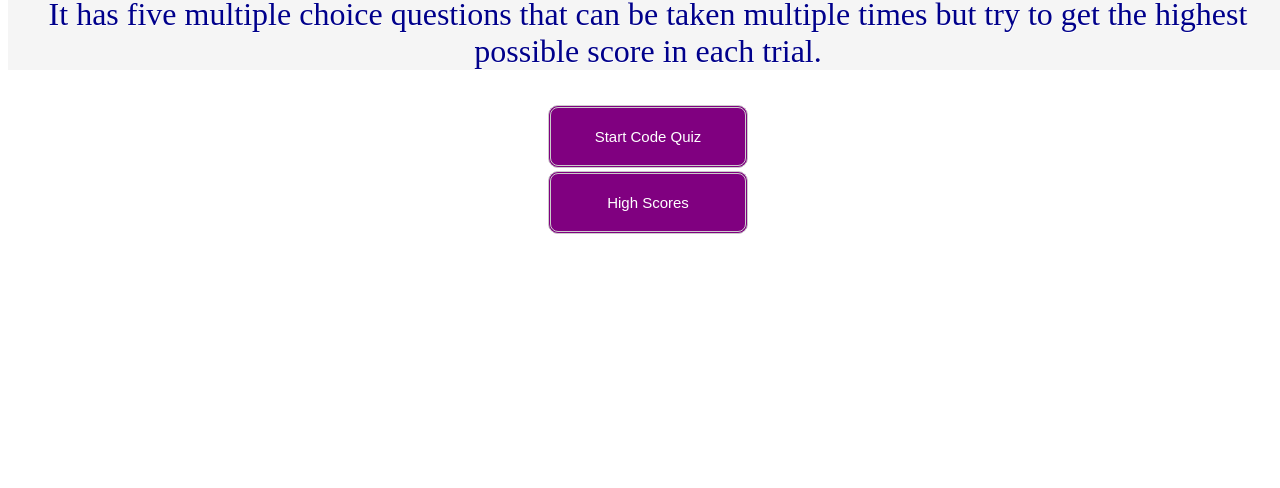
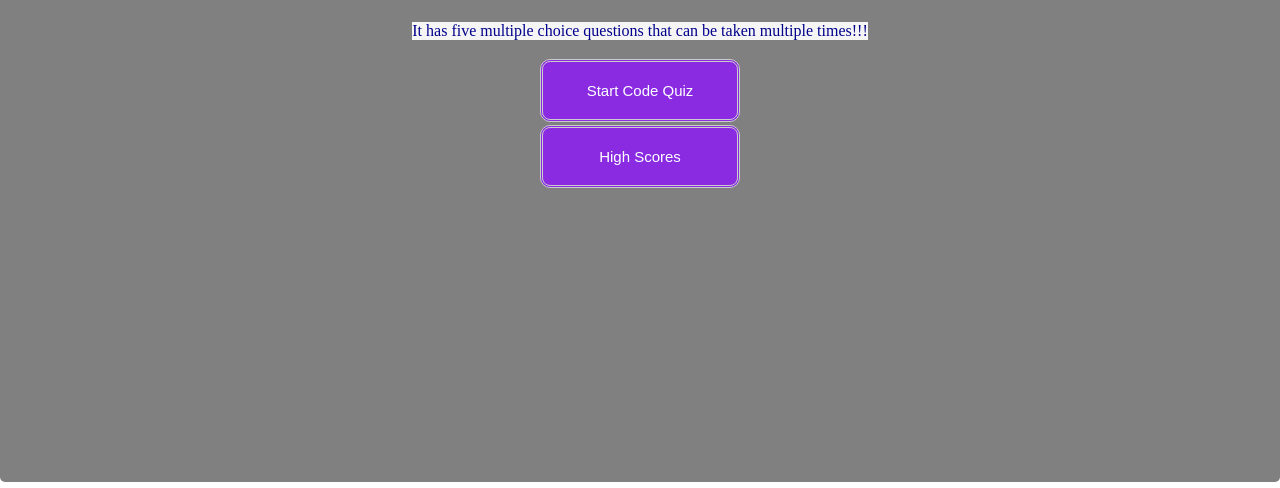
Before and after one commit to samuelsholib/code-quiz-API, a plain HTML site: page index.html in a window 1280 px wide. Shown: the part 328-816 px from the top of the page. Drawn offline with Linux system fonts and the light colour scheme.

Commit message:
third commit

```diff
--- a/Assets/css/style.css
+++ b/Assets/css/style.css
@@ -1,19 +1,22 @@
-li {
-    padding-bottom: 3px;
-    color: white;
-    text-shadow: 1.5px 1px 3px black;
-    list-style-type: none;
+    body {
+        padding: 0;
+        margin: 0;
+        display: flex;
+        justify-content: center;
+        align-items: center;
+        width: 100vw;
+        height: 100vh;
     }
 
-p {
-    color: black;
-    text-shadow: .5px .5px white;
-    text-align: center;
-    font-size: xx-large;
-    font-family: sans-serif;
+    .container {
+        width: 800px;
+        max-width: 80%;
+        background-color: grey;
+        border-radius: 5px;
+        padding: 10px;
     }
 
-.container h2 {
+    .container h1 {
         font-family: 'Times New Roman', Times, serif;
         background-color: darkblue;
         color: #eeeeee;
@@ -24,12 +27,12 @@ p {
 
     .container p {
         font-family: 'Times New Roman', Times, serif;
-    font-size: 50;
+        font-size: 100;
         background-color: whitesmoke;
         color: darkblue;
         text-decoration: dotted;
         align-items: center;
-    justify-content: space-evenly;
+        flex-direction: column;
     }
 
     input {
@@ -49,7 +52,7 @@ input {
     button {
         display: inline-block;
         font-family: sans-serif;
-    background-color: purple;
+        background-color: blueviolet;
         border-radius: 10px;
         border: 3px double #cccccc;
         color: white;
@@ -61,7 +64,7 @@ button {
     }
 
     button:hover {
-    box-shadow: 4px 3px 6px purple;
+        box-shadow: 4px 3px 6px blueviolet;
     }
 
     #startpage {
@@ -72,7 +75,7 @@ button:hover {
 
     #timer {
         font-family: sans-serif;
-    background-color: purple;
+        background-color: blueviolet;
         color: #eeeeee;
         font-size: x-large;
         text-shadow: .5px .5px black;
@@ -81,6 +84,7 @@ button:hover {
 
     #quiz {
         display: none;
+        flex-direction: column;
     }
 
     #result {
--- a/index.html
+++ b/index.html
@@ -12,9 +12,8 @@
     <div class="container">
 
         <div id="startpage">
-            <h2>This quiz is intended to test your programming knowledge.</h2>
-            <p> It has five multiple choice questions that can be taken multiple times but try to get the highest possible score in each trial. </p>
-
+            <h1>This quiz is intended to test your programming knowledge.</h1>
+            <p> It has five multiple choice questions that can be taken multiple times!!! </p>
             <button id="startbtn">Start Code Quiz</button>
             <button id="startPageHighscore" onclick="showHighscore()">High Scores</button>
         </div>
```
Lines whose indentation alone changed are shown as unchanged.
